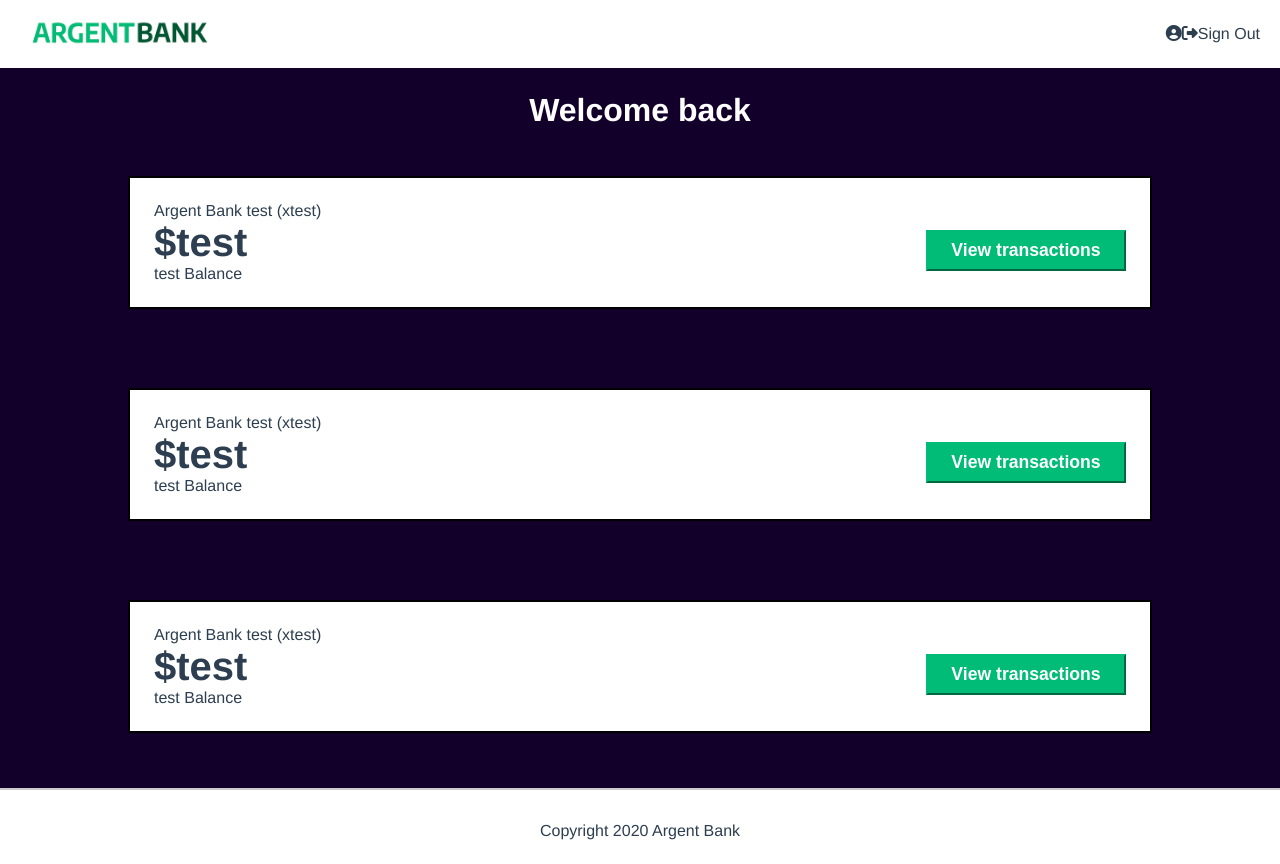
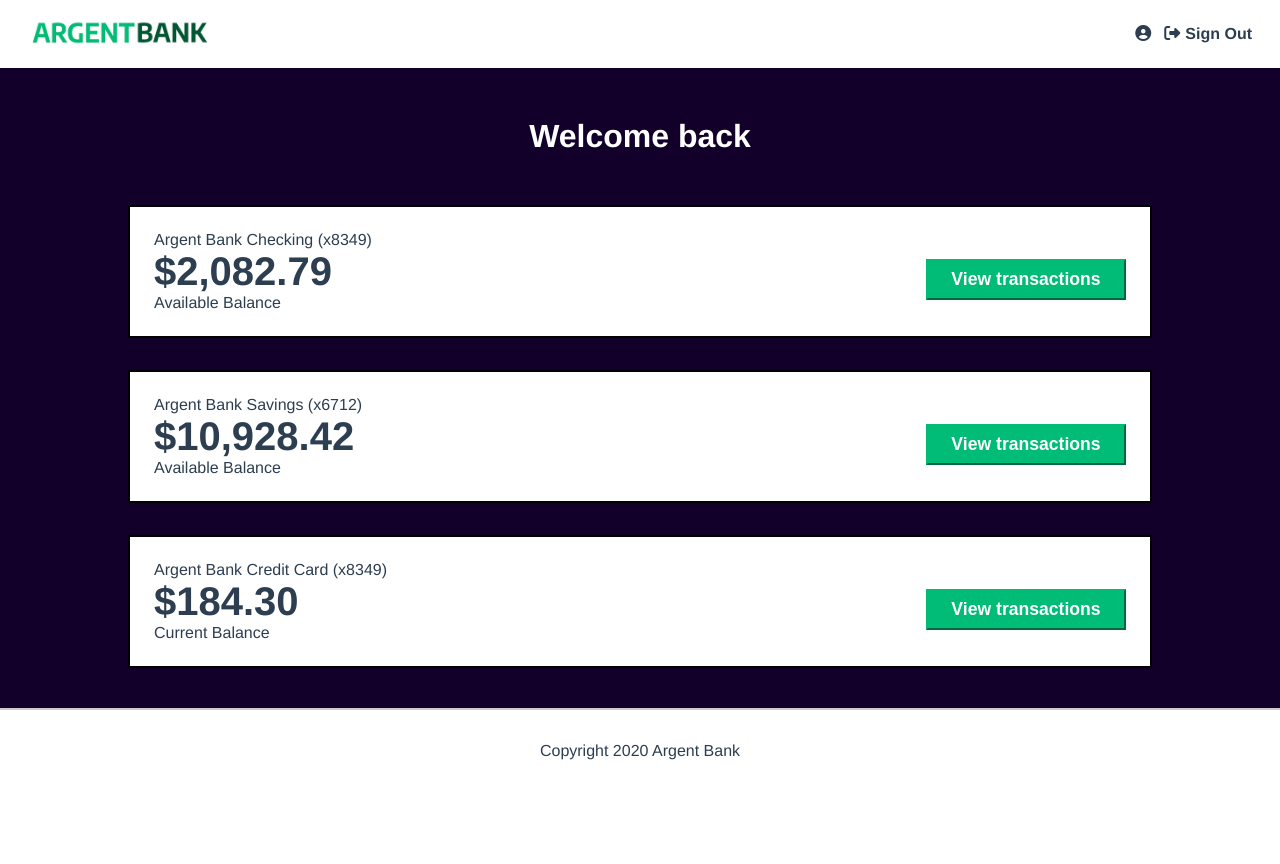
Before and after one commit to Naitchi/Projet-13_ArgentBank, a Next.js app: page /user in a window 1280 px wide. After the commit the page ends 800 px from the top, so only its background shows below. Built offline with nearby package versions, Linux system fonts and the light colour scheme; no server answers; sample sign-in values are in the browser's storage.

Commit message:
second commit

```diff
--- a/src/components/Account/Account.module.css
+++ b/src/components/Account/Account.module.css
@@ -46,3 +46,9 @@
     background-color: #00bc77;
     color: #fff;
 }
+
+@media (max-width: 622px) {
+    .box {
+        flex-direction: column;
+    }
+}
--- a/src/components/Header/Header.jsx
+++ b/src/components/Header/Header.jsx
@@ -12,36 +12,55 @@ import styles from './Header.module.css';
 function Header() {
   const dispatch = useDispatch();
   const router = useRouter();
+  const home = '/';
+  const login = '/login';
+  const profile = '/user';
 
   const user = useSelector((state) => state.user.user);
   const token = useSelector((state) => state.auth.token);
 
-  const logout = () => {
+  const logout = (e) => {
+    e.preventDefault();
     dispatch(removeUser());
     dispatch(removeToken());
     localStorage.removeItem('token');
-    router.push('/login');
+    router.push(login);
+  };
+
+  const redirectHome = (e) => {
+    e.preventDefault();
+    router.push(home);
+  };
+
+  const redirectProfile = (e) => {
+    e.preventDefault();
+    router.push(profile);
+  };
+
+  const redirectLogin = (e) => {
+    e.preventDefault();
+    router.push(login);
   };
 
   return (
     <div className={styles.header}>
-      <a href="/">
+      <a href={home} onClick={redirectHome}>
         <img className={styles.logo} src="/img/argentBankLogo.png" alt="Logo de ArgentBank" />
       </a>
       {!token && (
-        <a href="/login" className={styles.connect}>
+        <a href={login} onClick={redirectLogin} className={styles.connect}>
           <i className="fa fa-user-circle"></i>
           Sign in
         </a>
       )}
       {token && (
         <div>
-          <a href="/user">
-            <i className="fa fa-user-circle"></i>
+          <a href={profile} onClick={redirectProfile} className={styles.connect}>
+            <i className={`fa fa-user-circle ${styles.icon}`}></i>
             {user.firstName}
           </a>
-          <a onClick={logout}>
-            <i className="fa fa-sign-out"></i>
+          <a href={login} onClick={logout} className={styles.connect}>
+            <i className={`fa fa-sign-out ${styles.icon}`}></i>
             Sign Out
           </a>
         </div>
--- a/src/components/Header/Header.module.css
+++ b/src/components/Header/Header.module.css
@@ -13,5 +13,8 @@
 .connect {
     margin-right: 0.5rem;
     font-weight: bold;
+}
 
+.icon {
+    margin-right: 5px;
 }
--- a/src/pages/user.js
+++ b/src/pages/user.js
@@ -74,6 +74,7 @@ export default function User() {
             <div>
               <div>
                 <input
+                  className={styles.input}
                   placeholder={state.user.firstName}
                   onChange={(event) =>
                     setState({
@@ -83,6 +84,7 @@ export default function User() {
                   }
                 />
                 <input
+                  className={styles.input}
                   placeholder={state.user.lastName}
                   onChange={(event) =>
                     setState({
@@ -92,15 +94,23 @@ export default function User() {
                   }
                 />
               </div>
-              <button onClick={modifyUser}>Save</button>
-              <button onClick={changeEdit}>Cancel</button>
+              <button className={`${styles.edit} ${styles.save}`} onClick={modifyUser}>
+                Save
+              </button>
+              <button className={styles.edit} onClick={changeEdit}>
+                Cancel
+              </button>
             </div>
           )}
-          {state.user && !state.edit && <button className={styles.edit} onClick={changeEdit}>Edit Name</button>}
+          {state.user && !state.edit && (
+            <button className={styles.edit} onClick={changeEdit}>
+              Edit Name
+            </button>
+          )}
         </div>
-        <Account name="test" id="test" count="test" statut="test" />
-        <Account name="test" id="test" count="test" statut="test" />
-        <Account name="test" id="test" count="test" statut="test" />
+        <Account name="Checking" id="8349" count="2,082.79" statut="Available" />
+        <Account name="Savings" id="6712" count="10,928.42" statut="Available" />
+        <Account name="Credit Card" id="8349" count="184.30" statut="Current" />
       </div>
       <Footer />
     </div>
--- a/src/styles/User.module.css
+++ b/src/styles/User.module.css
@@ -1,9 +1,8 @@
 .box {
     background-color: #12002b;
-    min-height: 90vh;
+    min-height: 80vh;
     display: flex;
     flex-direction: column;
-    justify-content: space-around;
     align-items: center;
 }
 
@@ -11,12 +10,26 @@
     color: #fff;
     font-size: 2em;
     font-weight: bold;
+    margin: 50px 0;
 }
 
 .edit {
+    margin: 20px 10px 0 10px;
     border-color: #00bc77;
     background-color: #00bc77;
     color: #fff;
     font-weight: bold;
     padding: 10px;
 }
+
+.input {
+    width: 150px;
+    padding: 5px;
+    font-size: 1.2rem;
+    margin: 20px 10px 0 10px;
+    border-radius: 2px;
+}
+
+.save {
+    margin-left: 23px;
+}
```
Also changed, not shown: 1 other file (tests, documents, lock files or other folders).
